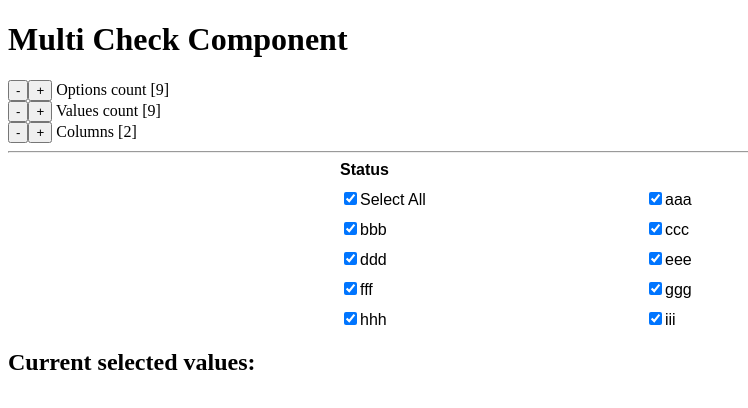
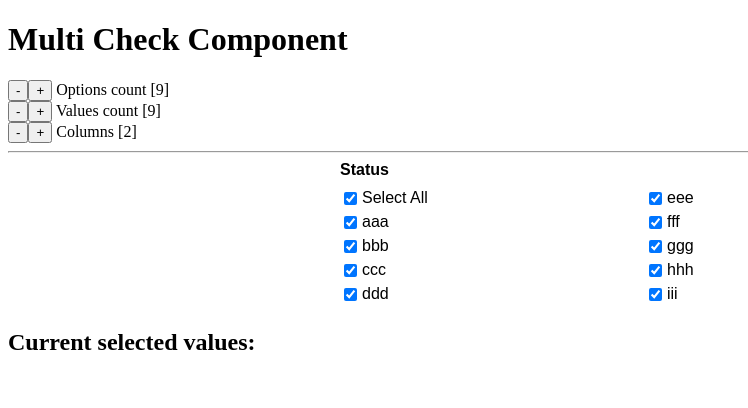
Before and after one commit to Hau-Do/multicheck-react-unit-test, a React app: page / in a window 1280 px wide. Shown: the top 408 px of the page, without its empty margins (0-748 px from the left). Built offline with nearby package versions, Linux system fonts and the light colour scheme.

Commit message:
Calculate grid layout to support multiple columns with top-to-bottom ordering in each column and update CSS

```diff
--- a/src/MultiCheck/MultiCheck.css
+++ b/src/MultiCheck/MultiCheck.css
@@ -14,3 +14,18 @@
     display: grid;
     gap: 10px;
 }
+
+.MultiCheck-column {
+    display: flex;
+    flex-direction: column;
+}
+
+.MultiCheck-option {
+    display: flex;
+    align-items: center;
+    margin-bottom: 5px;
+}
+
+.MultiCheck-option input[type="checkbox"] {
+    margin-right: 5px;
+}
--- a/src/MultiCheck/MultiCheck.tsx
+++ b/src/MultiCheck/MultiCheck.tsx
@@ -37,7 +37,6 @@ type Props = {
 
 export const MultiCheck: FC<Props> = ({ label, options, columns = 1, values, onChange }) => {
   const [selectedValues, setSelectedValues] = useState<Set<string>>(new Set(values || []));
-  const allOptions = [{ label: 'Select All', value: 'select-all' }, ...options];
 
   useEffect(() => {
     setSelectedValues(new Set(values));
@@ -70,11 +69,30 @@ export const MultiCheck: FC<Props> = ({ label, options, columns = 1, values, onC
     [options, selectedValues]
   );
 
+  const columnLayout = useMemo(() => {
+    const allOptions = [{ label: 'Select All', value: 'select-all' }, ...options];
+    const totalItems = allOptions.length;
+    const baseItemsPerColumn = Math.floor(totalItems / columns);
+    const extraItems = totalItems % columns;
+
+    const layout: Option[][] = Array.from({ length: columns }, (_, index) => {
+      const columnItems = baseItemsPerColumn + (index < extraItems ? 1 : 0);
+      return allOptions.slice(
+        index * baseItemsPerColumn + Math.min(index, extraItems),
+        index * baseItemsPerColumn + Math.min(index, extraItems) + columnItems
+      );
+    });
+
+    return layout;
+  }, [options, columns]);
+
   return (
     <div className='MultiCheck'>
       {label && <div className="MultiCheck-label">{label}</div>}
       <div className="MultiCheck-columns" style={{ gridTemplateColumns: `repeat(${columns}, 1fr)` }}>
-        {allOptions.map((option) => (
+        {columnLayout.map((column, columnIndex) => (
+          <div key={columnIndex} className="MultiCheck-column">
+            {column.map((option) => (
               <label key={option.value} className="MultiCheck-option">
                 <input
                   type="checkbox"
@@ -85,6 +103,8 @@ export const MultiCheck: FC<Props> = ({ label, options, columns = 1, values, onC
               </label>
             ))}
           </div>
+        ))}
+      </div>
     </div>
   );
 }
```
Lines whose indentation alone changed are shown as unchanged.
